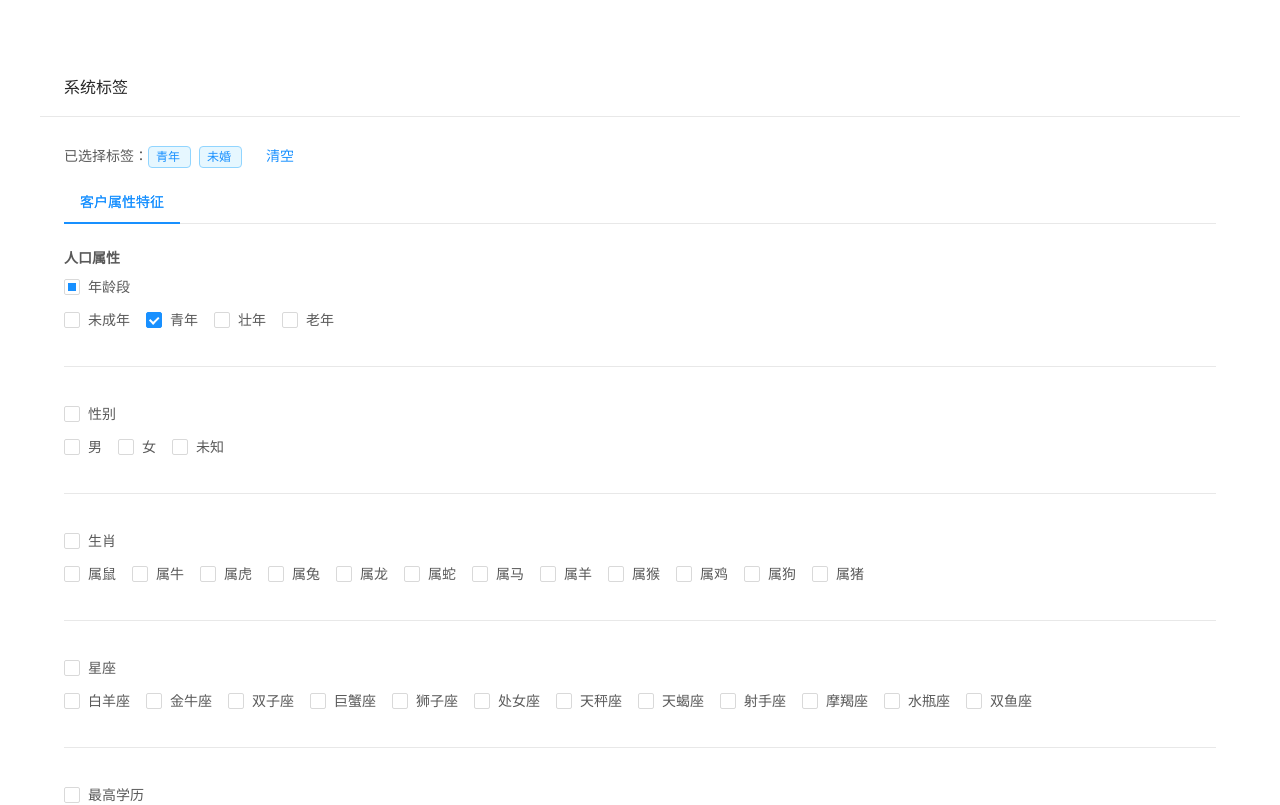
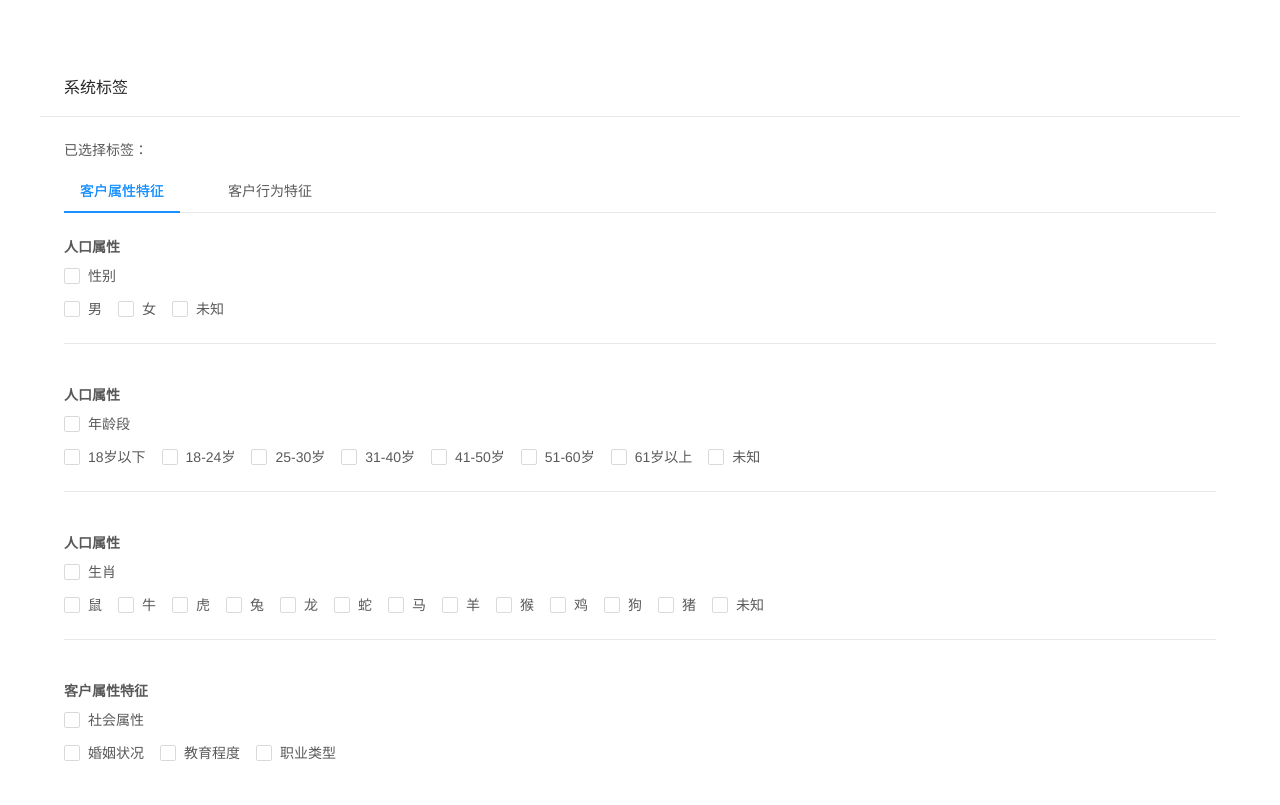
Before and after one commit to Asdf6677/my-vue2-project, a Vue app: page / in a window 1280 px wide. Shown: the top 805 px of the page. Built offline with nearby package versions, Linux system fonts and the light colour scheme.

Commit message:
Refactor TagSelector to use dynamic data source with nested tags
Co-authored-by: 470039750 <470039750@qq.com>

```diff
--- a/src/App.vue
+++ b/src/App.vue
@@ -1,7 +1,7 @@
 <template>
   <div id="app">
     <div style="max-width: 1200px; margin: 24px auto; text-align: left;">
-      <TagSelector />
+      <TagSelector :dataSource="data" />
     </div>
   </div>
 </template>
@@ -13,6 +13,123 @@ export default {
   name: 'App',
   components: {
     TagSelector
+  },
+  data () {
+    return {
+      data: [
+        {
+          title: '客户属性特征',
+          key: 'KHSXTZ',
+          children: [
+            {
+              title: '人口属性',
+              key: 'RKSX',
+              children: [
+                {
+                  title: '性别',
+                  key: 'XB',
+                  children: [
+                    { title: '男', key: 'XB-1' },
+                    { title: '女', key: 'XB-2' },
+                    { title: '未知', key: 'XB-9' }
+                  ]
+                },
+                {
+                  title: '年龄段',
+                  key: 'NL',
+                  children: [
+                    { title: '18岁以下', key: 'NL-1' },
+                    { title: '18-24岁', key: 'NL-2' },
+                    { title: '25-30岁', key: 'NL-3' },
+                    { title: '31-40岁', key: 'NL-4' },
+                    { title: '41-50岁', key: 'NL-5' },
+                    { title: '51-60岁', key: 'NL-6' },
+                    { title: '61岁以上', key: 'NL-7' },
+                    { title: '未知', key: 'NL-9' }
+                  ]
+                },
+                {
+                  title: '生肖',
+                  key: 'SX',
+                  children: [
+                    { title: '鼠', key: 'SX-1' },
+                    { title: '牛', key: 'SX-2' },
+                    { title: '虎', key: 'SX-3' },
+                    { title: '兔', key: 'SX-4' },
+                    { title: '龙', key: 'SX-5' },
+                    { title: '蛇', key: 'SX-6' },
+                    { title: '马', key: 'SX-7' },
+                    { title: '羊', key: 'SX-8' },
+                    { title: '猴', key: 'SX-9' },
+                    { title: '鸡', key: 'SX-10' },
+                    { title: '狗', key: 'SX-11' },
+                    { title: '猪', key: 'SX-12' },
+                    { title: '未知', key: 'SX-99' }
+                  ]
+                }
+              ]
+            },
+            {
+              title: '社会属性',
+              key: 'SHSX',
+              children: [
+                { title: '婚姻状况', key: 'HYZK' },
+                { title: '教育程度', key: 'JYCD' },
+                { title: '职业类型', key: 'ZYLX' }
+              ]
+            }
+          ]
+        },
+        {
+          title: '客户行为特征',
+          key: 'KHXWTZ',
+          children: [
+            {
+              title: '浏览行为',
+              key: 'LLXW',
+              children: [
+                {
+                  title: '浏览频次',
+                  key: 'LLPC',
+                  children: [
+                    { title: '1次', key: 'LLPC-1' },
+                    { title: '2次', key: 'LLPC-2' },
+                    { title: '3次', key: 'LLPC-3' },
+                    { title: '4次', key: 'LLPC-4' },
+                    { title: '5次', key: 'LLPC-5' },
+                    { title: '6次', key: 'LLPC-6' },
+                    { title: '7次', key: 'LLPC-7' },
+                    { title: '8次', key: 'LLPC-8' },
+                    { title: '9次', key: 'LLPC-9' },
+                    { title: '10次及以上', key: 'LLPC-10' }
+                  ]
+                },
+                { title: '浏览时长', key: 'LLSC' },
+                { title: '浏览深度', key: 'LLSD' }
+              ]
+            },
+            {
+              title: '购买行为',
+              key: 'GMXW',
+              children: [
+                { title: '购买频次', key: 'GMPC' },
+                { title: '购买金额', key: 'GMJE' },
+                { title: '购买品类', key: 'GMPL' }
+              ]
+            },
+            {
+              title: '支付行为',
+              key: 'ZFXW',
+              children: [
+                { title: '支付方式', key: 'ZFFS' },
+                { title: '支付金额', key: 'ZFJE' },
+                { title: '支付时间', key: 'ZFSJ' }
+              ]
+            }
+          ]
+        }
+      ]
+    }
   }
 }
 </script>
--- a/src/components/TagSelector.vue
+++ b/src/components/TagSelector.vue
@@ -3,172 +3,134 @@
     <a-card title="系统标签" :bordered="false">
       <div class="selected-tags">
         <span>已选择标签：</span>
-        <a-tag v-for="tag in selectedFlatLabels" :key="tag" color="blue" closable @close.prevent="removeTag(tag)">{{ tag }}</a-tag>
-        <a-button type="link" @click="clearAll" v-if="selectedFlatLabels.length">清空</a-button>
+        <a-tag
+          v-for="t in selectedTagList"
+          :key="t.key"
+          color="blue"
+          closable
+          @close.prevent="removeTag(t.key)"
+        >{{ t.title }}</a-tag>
+        <a-button type="link" @click="clearAll" v-if="selectedTagList.length">清空</a-button>
       </div>
 
       <a-tabs>
-        <a-tab-pane key="cust" tab="客户属性特征">
-          <div class="group">
-            <div class="group-title">人口属性</div>
+        <a-tab-pane
+          v-for="tab in tabs"
+          :key="tab.key"
+          :tab="tab.title"
+        >
+          <div v-for="(group, idx) in tab.groups" :key="group.key" class="group">
+            <div class="group-title">{{ group.parentTitle }}</div>
             <div class="group-body">
-              <a-checkbox :indeterminate="isIndeterminate('age')" :checked="isCheckedAll('age')" @change="toggleAll('age', $event)">年龄段</a-checkbox>
-              <a-checkbox-group v-model="selected.age" :options="options.age" @change="syncMaster('age')"/>
-
-              <a-divider />
-
-              <a-checkbox :indeterminate="isIndeterminate('gender')" :checked="isCheckedAll('gender')" @change="toggleAll('gender', $event)">性别</a-checkbox>
-              <a-checkbox-group v-model="selected.gender" :options="options.gender" @change="syncMaster('gender')"/>
-
-              <a-divider />
-
-              <a-checkbox :indeterminate="isIndeterminate('zodiac')" :checked="isCheckedAll('zodiac')" @change="toggleAll('zodiac', $event)">生肖</a-checkbox>
-              <a-checkbox-group v-model="selected.zodiac" :options="options.zodiac" @change="syncMaster('zodiac')"/>
-
-              <a-divider />
-
-              <a-checkbox :indeterminate="isIndeterminate('constellation')" :checked="isCheckedAll('constellation')" @change="toggleAll('constellation', $event)">星座</a-checkbox>
-              <a-checkbox-group v-model="selected.constellation" :options="options.constellation" @change="syncMaster('constellation')"/>
-
-              <a-divider />
-
-              <a-checkbox :indeterminate="isIndeterminate('education')" :checked="isCheckedAll('education')" @change="toggleAll('education', $event)">最高学历</a-checkbox>
-              <a-checkbox-group v-model="selected.education" :options="options.education" @change="syncMaster('education')"/>
-
-              <a-divider />
-
-              <a-checkbox :indeterminate="isIndeterminate('marital')" :checked="isCheckedAll('marital')" @change="toggleAll('marital', $event)">婚姻状况</a-checkbox>
-              <a-checkbox-group v-model="selected.marital" :options="options.marital" @change="syncMaster('marital')"/>
-
-              <a-divider />
-
-              <a-checkbox :indeterminate="isIndeterminate('children')" :checked="isCheckedAll('children')" @change="toggleAll('children', $event)">子女数量</a-checkbox>
-              <a-checkbox-group v-model="selected.children" :options="options.children" @change="syncMaster('children')"/>
+              <a-checkbox :indeterminate="isIndeterminate(group.key)" :checked="isCheckedAll(group.key)" @change="toggleAll(group.key, $event)">{{ group.title }}</a-checkbox>
+              <template v-if="group.options && group.options.length">
+                <a-checkbox-group v-model="selected[group.key]" :options="group.options" />
+              </template>
+              <template v-else>
+                <a-empty description="暂无选项" />
+              </template>
             </div>
+            <a-divider v-if="idx < tab.groups.length - 1" />
           </div>
         </a-tab-pane>
       </a-tabs>
     </a-card>
   </div>
-
 </template>
 
 <script>
 export default {
   name: 'TagSelector',
+  props: {
+    dataSource: {
+      type: Array,
+      default: () => []
+    }
+  },
   data() {
     return {
-      options: {
-        age: [
-          { label: '未成年', value: '未成年' },
-          { label: '青年', value: '青年' },
-          { label: '壮年', value: '壮年' },
-          { label: '老年', value: '老年' }
-        ],
-        gender: [
-          { label: '男', value: '男' },
-          { label: '女', value: '女' },
-          { label: '未知', value: '未知' }
-        ],
-        zodiac: [
-          { label: '属鼠', value: '属鼠' },
-          { label: '属牛', value: '属牛' },
-          { label: '属虎', value: '属虎' },
-          { label: '属兔', value: '属兔' },
-          { label: '属龙', value: '属龙' },
-          { label: '属蛇', value: '属蛇' },
-          { label: '属马', value: '属马' },
-          { label: '属羊', value: '属羊' },
-          { label: '属猴', value: '属猴' },
-          { label: '属鸡', value: '属鸡' },
-          { label: '属狗', value: '属狗' },
-          { label: '属猪', value: '属猪' }
-        ],
-        constellation: [
-          { label: '白羊座', value: '白羊座' },
-          { label: '金牛座', value: '金牛座' },
-          { label: '双子座', value: '双子座' },
-          { label: '巨蟹座', value: '巨蟹座' },
-          { label: '狮子座', value: '狮子座' },
-          { label: '处女座', value: '处女座' },
-          { label: '天秤座', value: '天秤座' },
-          { label: '天蝎座', value: '天蝎座' },
-          { label: '射手座', value: '射手座' },
-          { label: '摩羯座', value: '摩羯座' },
-          { label: '水瓶座', value: '水瓶座' },
-          { label: '双鱼座', value: '双鱼座' }
-        ],
-        education: [
-          { label: '研究生', value: '研究生' },
-          { label: '大学本科', value: '大学本科' },
-          { label: '专科', value: '专科' },
-          { label: '中职', value: '中职' },
-          { label: '高中', value: '高中' },
-          { label: '初中', value: '初中' },
-          { label: '小学', value: '小学' },
-          { label: '其他', value: '其他' }
-        ],
-        marital: [
-          { label: '未婚', value: '未婚' },
-          { label: '已婚', value: '已婚' },
-          { label: '丧偶', value: '丧偶' },
-          { label: '离婚', value: '离婚' },
-          { label: '未知', value: '未知' }
-        ],
-        children: [
-          { label: '无子女', value: '无子女' },
-          { label: '独生子女', value: '独生子女' },
-          { label: '子女成双', value: '子女成双' },
-          { label: '儿女成行', value: '儿女成行' }
-        ]
-      },
-      selected: {
-        age: ['青年'],
-        gender: [],
-        zodiac: [],
-        constellation: [],
-        education: [],
-        marital: ['未婚'],
-        children: []
-      }
+      selected: {},
+      leafKeyToTitle: {}
     }
   },
   computed: {
-    selectedFlatLabels() {
-      const labels = []
-      Object.keys(this.selected).forEach(key => {
-        this.selected[key].forEach(v => labels.push(v))
+    tabs() {
+      const buildGroups = (node, parentTitle) => {
+        let groups = []
+        if (!node || !node.children) return groups
+        node.children.forEach(child => {
+          if (child.children && child.children.length) {
+            const firstGrand = child.children[0]
+            const isLeafLevel = !firstGrand.children || firstGrand.children.length === 0
+            if (isLeafLevel) {
+              const options = child.children.map(g => ({ label: g.title, value: g.key }))
+              options.forEach(o => { this.leafKeyToTitle[o.value] = o.label })
+              groups.push({ key: child.key, title: child.title, options, parentTitle })
+            } else {
+              groups = groups.concat(buildGroups(child, child.title))
+            }
+          }
+        })
+        return groups
+      }
+
+      const result = (this.dataSource || []).map(tab => ({
+        key: tab.key,
+        title: tab.title,
+        groups: buildGroups(tab, tab.title)
+      }))
+
+      // ensure selected map has keys
+      const nextSelected = { ...this.selected }
+      result.forEach(t => t.groups.forEach(g => {
+        if (!nextSelected[g.key]) nextSelected[g.key] = []
+      }))
+      this.selected = nextSelected
+      return result
+    },
+    selectedTagList() {
+      const list = []
+      Object.keys(this.selected).forEach(groupKey => {
+        this.selected[groupKey].forEach(leafKey => {
+          list.push({ key: leafKey, title: this.leafKeyToTitle[leafKey] || leafKey })
+        })
       })
-      return labels
+      return list
     }
   },
   methods: {
-    isCheckedAll(key) {
-      const all = this.options[key].map(o => o.value)
-      return this.selected[key].length === all.length
+    isCheckedAll(groupKey) {
+      const group = this.findGroup(groupKey)
+      const allValues = (group && group.options ? group.options.map(o => o.value) : [])
+      return this.selected[groupKey] && this.selected[groupKey].length === allValues.length && allValues.length > 0
     },
-    isIndeterminate(key) {
-      const len = this.selected[key].length
-      return len > 0 && !this.isCheckedAll(key)
+    isIndeterminate(groupKey) {
+      const len = (this.selected[groupKey] || []).length
+      return len > 0 && !this.isCheckedAll(groupKey)
     },
-    toggleAll(key, e) {
+    toggleAll(groupKey, e) {
       const checked = e.target.checked
-      const all = this.options[key].map(o => o.value)
-      this.selected[key] = checked ? all : []
+      const group = this.findGroup(groupKey)
+      const all = group && group.options ? group.options.map(o => o.value) : []
+      this.$set(this.selected, groupKey, checked ? all : [])
     },
-    syncMaster() {
-      // exists for symmetry, group checkboxes two-way bind already
-    },
-    removeTag(tagLabel) {
-      Object.keys(this.selected).forEach(key => {
-        const idx = this.selected[key].indexOf(tagLabel)
-        if (idx !== -1) this.selected[key].splice(idx, 1)
+    removeTag(leafKey) {
+      Object.keys(this.selected).forEach(gk => {
+        const idx = this.selected[gk].indexOf(leafKey)
+        if (idx !== -1) this.selected[gk].splice(idx, 1)
       })
     },
     clearAll() {
-      Object.keys(this.selected).forEach(key => {
-        this.selected[key] = []
+      Object.keys(this.selected).forEach(gk => {
+        this.$set(this.selected, gk, [])
       })
+    },
+    findGroup(groupKey) {
+      for (const tab of this.tabs) {
+        const found = tab.groups.find(g => g.key === groupKey)
+        if (found) return found
+      }
+      return null
     }
   }
 }
```
